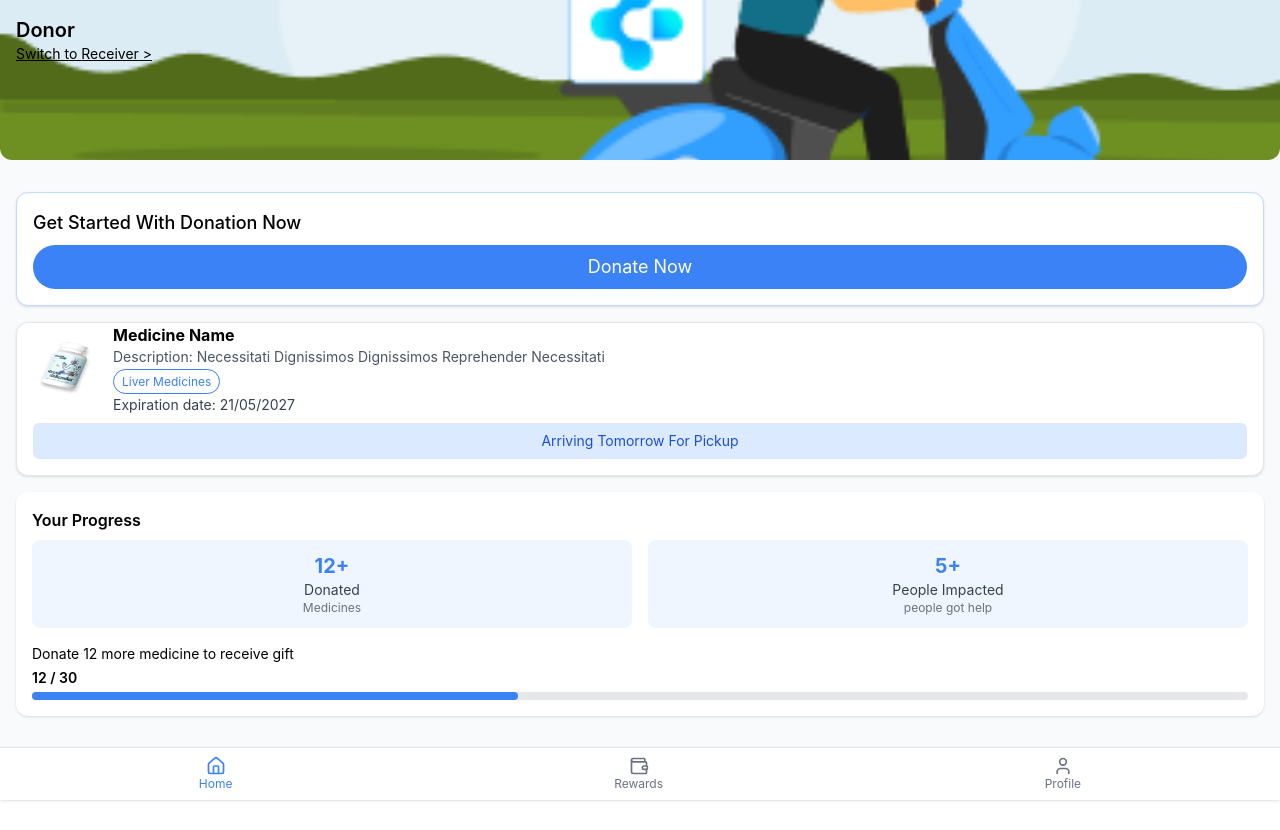
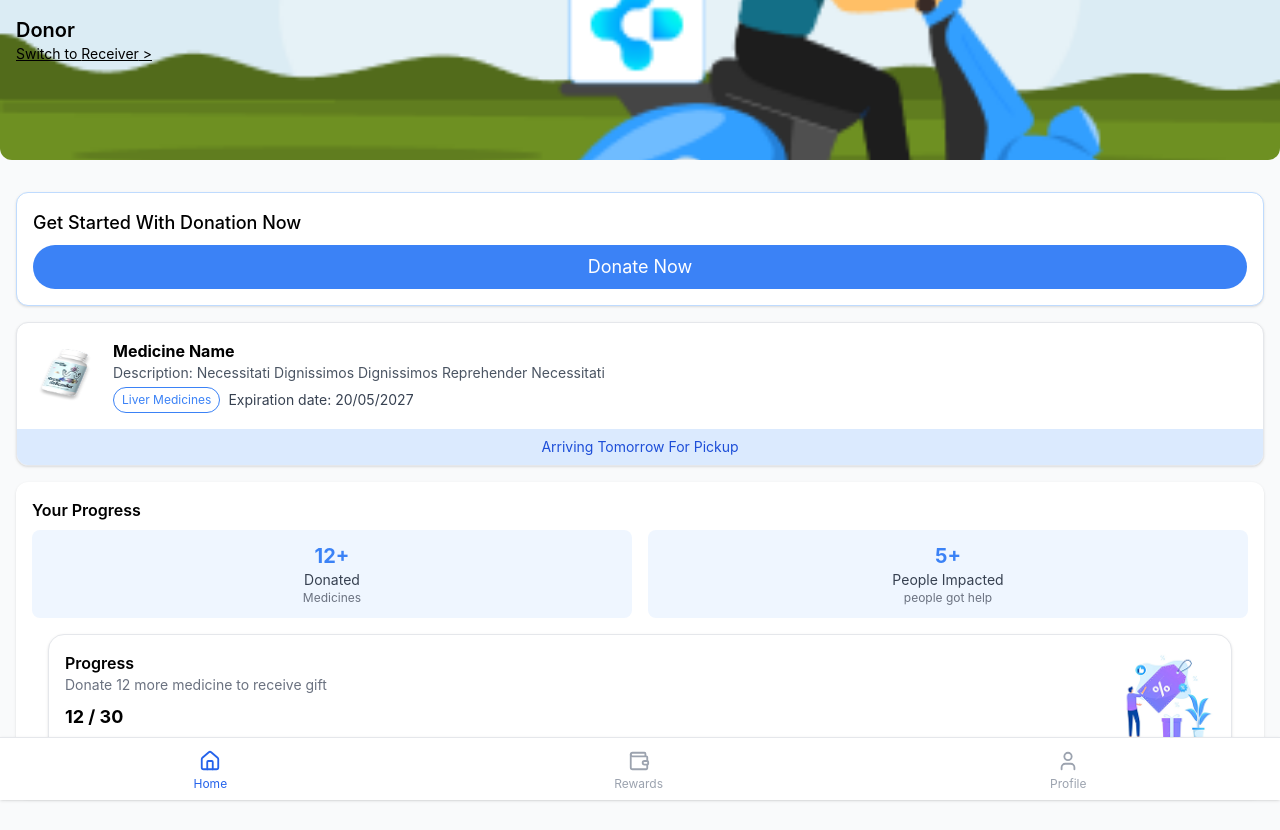
Before and after one commit to Sankey1705/MedShare, a React (Create React App) app: page /donor in a window 1280 px wide. Before the commit the page ends 800 px from the top, so only its background shows below. Built offline with nearby package versions, Linux system fonts and the light colour scheme.

Commit message:
rewards page is made and bottom navigation is updated for working

```diff
--- a/src/component/BottomNav.jsx
+++ b/src/component/BottomNav.jsx
@@ -1,21 +1,39 @@
 import React from 'react';
+import { NavLink } from 'react-router-dom';
 import { Home, Wallet, User } from 'lucide-react';
 
-const BottomNav = () => (
-  <div className="fixed bottom-0 left-0 right-0 bg-white border-t shadow p-2 flex justify-around">
-    <div className="flex flex-col items-center text-blue-500">
-      <Home size={20} />
-      <span className="text-xs">Home</span>
-    </div>
-    <div className="flex flex-col items-center text-gray-500">
-      <Wallet size={20} />
-      <span className="text-xs">Rewards</span>
-    </div>
-    <div className="flex flex-col items-center text-gray-500">
-      <User size={20} />
-      <span className="text-xs">Profile</span>
-    </div>
-  </div>
-);
+const BottomNav = () => {
+  const navItems = [
+    { to: '/donor', label: 'Home', icon: <Home size={22} /> },
+    { to: '/rewards', label: 'Rewards', icon: <Wallet size={22} /> },
+    { to: '/profile', label: 'Profile', icon: <User size={22} /> },
+  ];
+
+  return (
+    <nav className="fixed bottom-0 left-0 right-0 bg-white border-t shadow z-50 flex justify-around items-center py-2">
+      {navItems.map(({ to, label, icon }) => (
+        <NavLink
+          key={to}
+          to={to}
+          end
+          className={({ isActive }) => {
+            return `flex flex-col items-center text-xs ${
+              isActive ? 'text-blue-600' : 'text-gray-400'
+            }`;
+          }}
+        >
+          {({ isActive }) => (
+            <div className="flex flex-col items-center">
+              <div className={`p-1 rounded-full ${label === 'Rewards' && isActive ? 'bg-blue-100' : ''}`}>
+                {icon}
+              </div>
+              <span>{label}</span>
+            </div>
+          )}
+        </NavLink>
+      ))}
+    </nav>
+  );
+};
 
 export default BottomNav;
--- a/src/component/MedicineCard.jsx
+++ b/src/component/MedicineCard.jsx
@@ -1,22 +1,17 @@
 import React from 'react';
 
 const MedicineCard = ({ name, description, tag, expiry, image }) => (
-  <div className="bg-white px-4 pb-4 rounded-xl shadow mb-4 border">
   <div className="flex items-center">
     <img src={image} alt="medicine" className="w-16 h-16 mr-4" />
     <div>
       <h4 className="text-md font-bold">{name}</h4>
       <p className="text-sm text-gray-600">Description: {description}</p>
-        <p className="text-sm mt-1">
+      <div className="flex items-center flex-wrap gap-2 mt-1">
         <span className="px-2 py-1 border border-blue-500 text-blue-500 text-xs rounded-full">
           {tag}
         </span>
-        </p>
-        <p className="text-sm mt-1 text-gray-700">Expiration date: {expiry}</p>
+        <span className="text-sm text-gray-700">Expiration date: {expiry}</span>
       </div>
-    </div>
-    <div className="mt-2 text-center text-sm text-blue-700 bg-blue-100 p-2 rounded-md">
-      Arriving Tomorrow For Pickup
     </div>
   </div>
 );
--- /dev/null
+++ b/src/component/MedicineCardArrving.jsx
@@ -0,0 +1,23 @@
+import React from "react";
+import MedicineCard from "./MedicineCard";
+
+const MedicineCardArrving = ({ name, description, tag, expiry, image }) => {
+  return (
+    <div className="bg-white rounded-xl shadow border overflow-hidden mb-4">
+      <div className="p-4">
+        <MedicineCard
+          name={name}
+          description={description}
+          tag={tag}
+          expiry={expiry}
+          image={image}
+        />
+      </div>
+      <div className="bg-blue-100 text-blue-700 text-center text-sm py-2">
+        Arriving Tomorrow For Pickup
+      </div>
+    </div>
+  );
+};
+
+export default MedicineCardArrving;
--- /dev/null
+++ b/src/component/ProgresBar.jsx
@@ -0,0 +1,34 @@
+// src/component/ProgressBar.jsx
+import React from "react";
+import progressImg from '../asset/progres.png';
+
+const ProgresBar = ({ width = '10rem', height = '0.5rem', progress = 40 }) => {
+  return (
+    <div className="bg-white mx-4 my-4 rounded-2xl shadow p-4 flex items-center justify-between border">
+      <div>
+        <h3 className="font-semibold">Progress</h3>
+        <p className="text-sm text-gray-500">Donate 12 more medicine to receive gift</p>
+        <p className="text-lg font-bold mt-2">12 / 30</p>
+
+        {/* Progress Track */}
+        <div
+          className="bg-gray-200 rounded-full mt-2"
+          style={{ width: width, height: height }}
+        >
+          <div
+            className="bg-blue-500 rounded-full"
+            style={{
+              width: `${progress}%`,
+              height: '100%',
+            }}
+          ></div>
+        </div>
+      </div>
+
+      {/* Right Image */}
+      <img src={progressImg} alt="Progress" className="w-24 h-auto" />
+    </div>
+  );
+};
+
+export default ProgresBar;
--- a/src/component/ProgressSection.jsx
+++ b/src/component/ProgressSection.jsx
@@ -1,4 +1,5 @@
 import React from 'react';
+import ProgresBar from './ProgresBar';
 
 const ProgressSection = () => (
   <div className="bg-white p-4 rounded-xl shadow mb-4">
@@ -15,13 +16,8 @@ const ProgressSection = () => (
         <p className="text-xs text-gray-500">people got help</p>
       </div>
     </div>
-    <div>
-      <p className="text-sm mb-1">Donate 12 more medicine to receive gift</p>
-      <p className="text-sm font-semibold">12 / 30</p>
-      <div className="w-full h-2 bg-gray-200 rounded-full mt-1">
-        <div className="bg-blue-500 h-2 rounded-full" style={{ width: '40%' }} />
-      </div>
-    </div>
+
+    <ProgresBar width='12rem' height='0.6rem' progress={40}/>
   </div>
 );
 
--- a/src/index.js
+++ b/src/index.js
@@ -6,6 +6,8 @@ import reportWebVitals from './reportWebVitals';
 import { BrowserRouter, Route, Routes } from 'react-router-dom';
 import Modes from './pages/modes';
 import DonorPage from './pages/DonorPage';
+import RewardsPage from './pages/RewardsPages';
+import ProfilePage from './pages/ProfilePage';
 
 const root = ReactDOM.createRoot(document.getElementById('root'));
 root.render(
@@ -13,12 +15,15 @@ root.render(
     <Routes>
       <Route path='/'  element={<Modes/>} />
       <Route path='/donor'  element={<DonorPage/>} />
+      <Route path="/rewards" element={<RewardsPage />} />
+      <Route path="/profile" element={<ProfilePage />} />
+
 
     </Routes>
 
    </BrowserRouter>
 );
-
+// <Route path="/profile" element={<ProfilePage />} />
 // If you want to start measuring performance in your app, pass a function
 // to log results (for example: reportWebVitals(console.log))
 // or send to an analytics endpoint. Learn more: https://bit.ly/CRA-vitals
--- a/src/pages/DonorPage.jsx
+++ b/src/pages/DonorPage.jsx
@@ -7,6 +7,7 @@ import ProgressSection from '../component/ProgressSection';
 import BottomNav from '../component/BottomNav';
 import bikeImg from '../asset/donor_bike.png'; // Replace with actual image path
 import medicineImg from '../asset/medicine.png';
+import MedicineCardArrving from '../component/MedicineCardArrving';
 
 const DonorPage = () => {
   return (
@@ -14,11 +15,11 @@ const DonorPage = () => {
       <Header userType="Donor" switchTo="Receiver" bikeImage={bikeImg} />
       <div className="p-4 mt-4 flex-grow">
         <DonateCard />
-        <MedicineCard
+        <MedicineCardArrving
           name="Medicine Name"
           description="Necessitati Dignissimos Dignissimos Reprehender Necessitati"
           tag="Liver Medicines"
-          expiry="21/05/2027"
+          expiry="20/05/2027"
           image={medicineImg}
         />
         <ProgressSection />
--- /dev/null
+++ b/src/pages/ProfilePage.jsx
@@ -0,0 +1,9 @@
+import React from "react";
+
+const ProfilePage = () => {
+    <div>
+        <h1>profile</h1>
+    </div>
+}
+
+export default ProfilePage;
--- /dev/null
+++ b/src/pages/RewardsPages.jsx
@@ -0,0 +1,33 @@
+import React from 'react';
+import BottomNav from '../component/BottomNav';
+import couponImg from '../asset/coupon.png';
+import progressImg from '../asset/progres.png';
+import ProgresBar from '../component/ProgresBar';
+
+const RewardsPage = () => {
+  return (
+    <div className="min-h-screen bg-gray-50 pb-20">
+      <h2 className="text-center text-xl font-bold py-4 shadow bg-white">Coupons</h2>
+
+      {/* Progress Card */}
+      <ProgresBar />
+
+      {/* Coupon Grid */}
+      <div className="grid grid-cols-2 gap-4 px-4">
+        {[1, 2, 3, 4, 5, 6].map((_, index) => (
+          <div
+            key={index}
+            className="bg-white rounded-2xl shadow p-2 flex flex-col items-center border"
+          >
+            <img src={couponImg} alt="Coupon" className="w-24 h-24" />
+            <p className="text-sm mt-2 font-medium text-center">Tap to see coupon</p>
+          </div>
+        ))}
+      </div>
+
+      <BottomNav />
+    </div>
+  );
+};
+
+export default RewardsPage;
```
Also changed, not shown: src/asset/coupon.png (added), src/asset/progres.png (added). Lines whose indentation alone changed are shown as unchanged.
